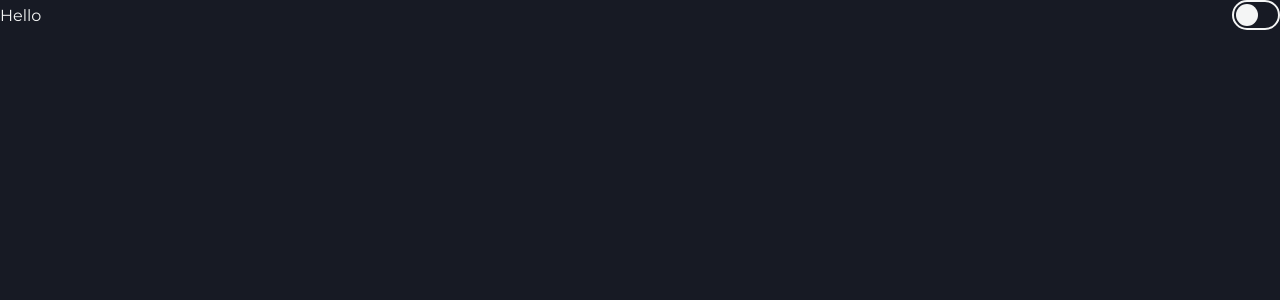
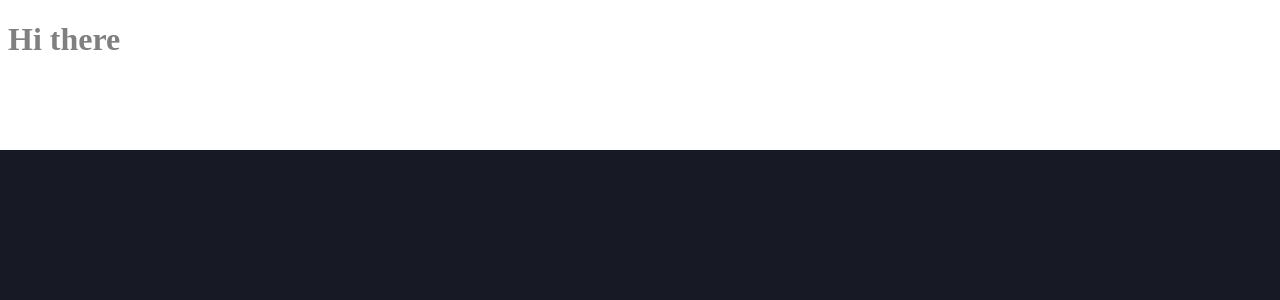
Before and after one commit to Zack1808/codester, a React (Vite) app: page / in a window 1280 px wide. Shown: the top 300 px of the page. Built offline with nearby package versions, Linux system fonts and the light colour scheme.

Commit message:
Added the Preview component

```diff
--- a/src/App.tsx
+++ b/src/App.tsx
@@ -1,11 +1,21 @@
 import React from "react";
 
-import { Slider } from "./components";
+import { Preview } from "./components";
 
 const App: React.FC = () => {
   return (
     <div className={`app `}>
-      <Slider label="Hello" />
+      <Preview
+        html={`<h1>Hello there</h1>`}
+        css={`
+          h1 {
+            color: grey;
+          }
+        `}
+        js={`const title = document.querySelector("h1");
+          title.innerHTML = "Hi there"
+          `}
+      />
     </div>
   );
 };
--- /dev/null
+++ b/src/components/Preview.tsx
@@ -0,0 +1,49 @@
+import React from "react";
+
+import { PreviewProps } from "../types";
+
+import "../css/components/Preview.css";
+
+const Preview: React.FC<PreviewProps> = ({ html, css, js }) => {
+  const defaultHTML = `
+  <html>
+    <head>
+      <style>
+        html {
+          background-color: white
+        }
+        ${css}
+      </style>
+    </head>
+    <body>
+      ${html}
+      <script>
+        ${js}
+
+        const handleError = (err) => {
+          const root = document.body("root")
+          root.innerHTML = "<div style='color: red;'><h4>Runtime Error:</h4>" + err + "</div>"
+          console.error(err)
+        }
+
+        window.addEventListener('error', (event) => {
+          event.preventDefault()
+          handleError(event.error)
+        })
+
+        window.addEventListener('message', (event) => {
+          try {
+            eval(event.data)
+          } catch (err) {
+            handleError(err)
+          }
+        }, false)
+      </script>
+    </body>
+  </html>
+`;
+
+  return <iframe srcDoc={defaultHTML}></iframe>;
+};
+
+export default Preview;
--- a/src/components/index.ts
+++ b/src/components/index.ts
@@ -4,3 +4,4 @@ export { default as Search } from "./Search";
 export { default as Select } from "./Select";
 export { default as Textarea } from "./Textarea";
 export { default as Slider } from "./Slider";
+export { default as Preview } from "./Preview";
--- /dev/null
+++ b/src/css/components/Preview.css
@@ -0,0 +1,5 @@
+iframe {
+  all: unset;
+  width: 100%;
+  height: 100%;
+}
--- a/src/types/components.ts
+++ b/src/types/components.ts
@@ -30,3 +30,9 @@ export type TextareaProps = {
 export type SliderProps = {
   label?: string;
 } & React.InputHTMLAttributes<HTMLInputElement>;
+
+export type PreviewProps = {
+  html: string;
+  css: string;
+  js: string;
+};
--- a/src/types/index.ts
+++ b/src/types/index.ts
@@ -5,6 +5,7 @@ import {
   SelectProps,
   TextareaProps,
   SliderProps,
+  PreviewProps,
 } from "./components";
 
 import { DropDownPositionTypes } from "./states";
@@ -17,4 +18,5 @@ export type {
   DropDownPositionTypes,
   TextareaProps,
   SliderProps,
+  PreviewProps,
 };
```
